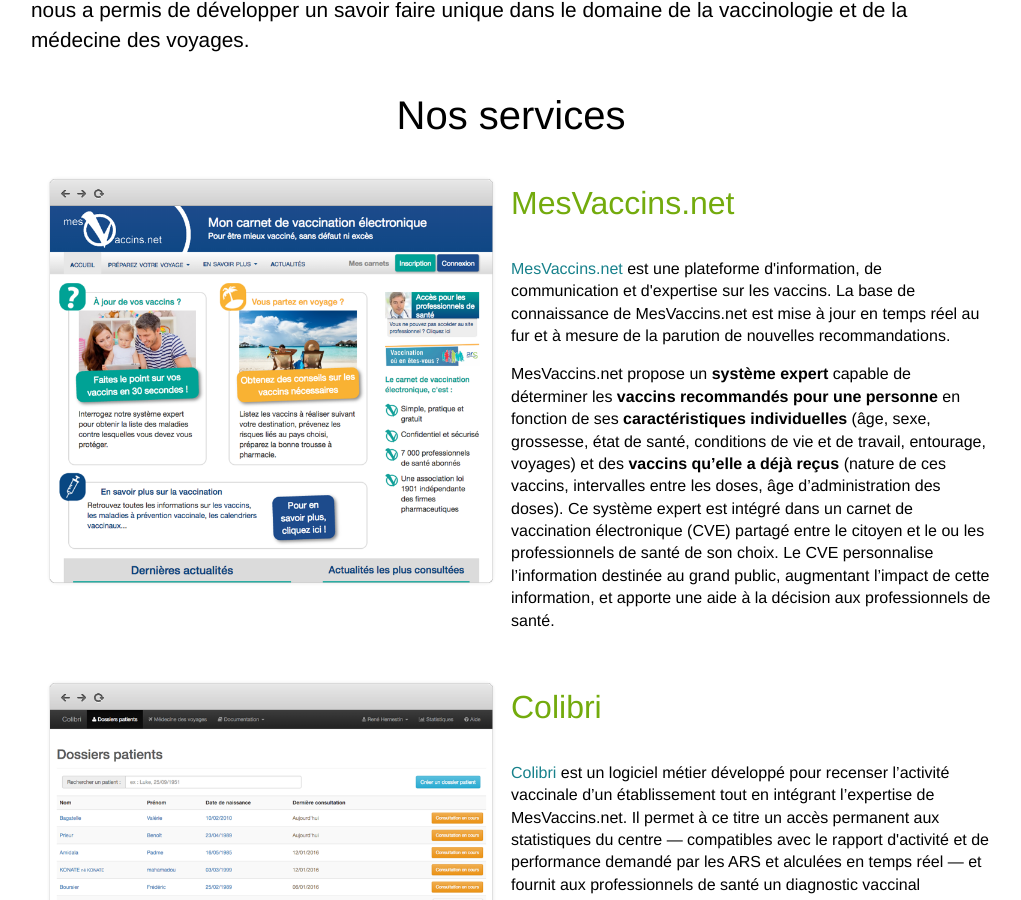
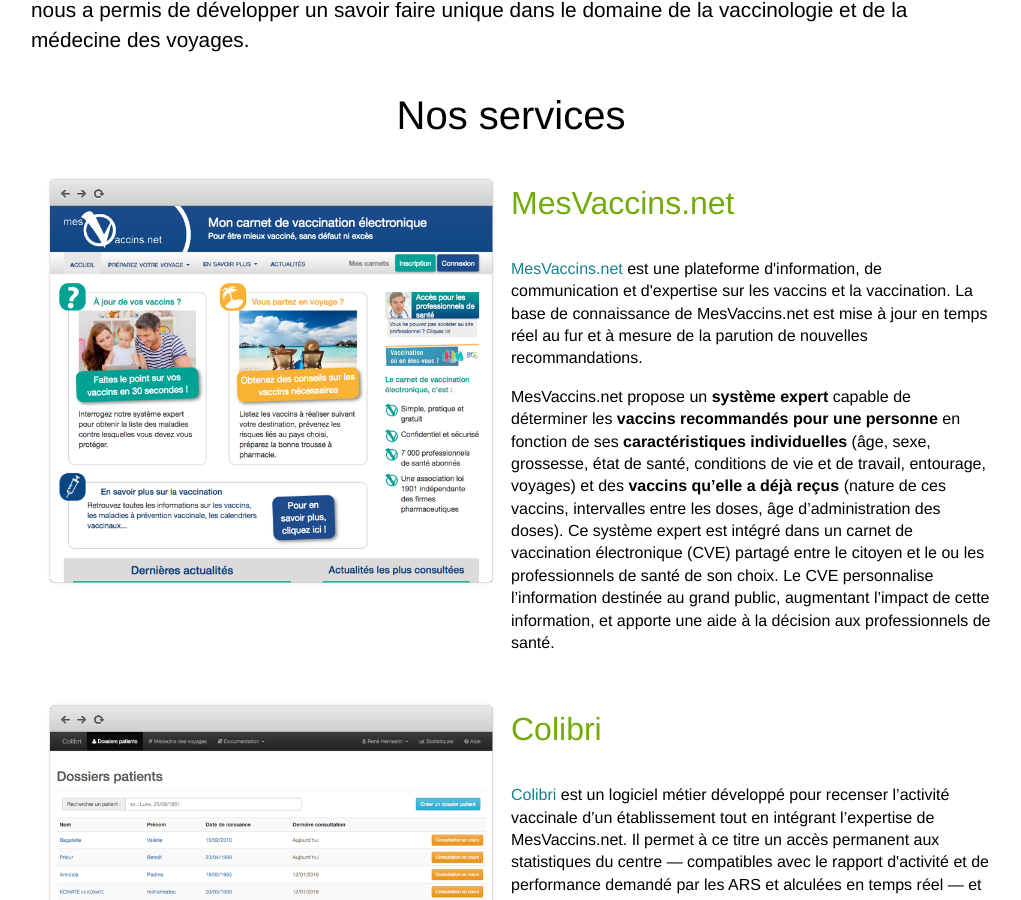
Before and after one commit to Syadem/syadem.github.io, a Jekyll site: the page built from index.html, in a window 1280 px wide and 900 px high, scrolled down 396 px. Shown: the whole window, without its empty margins (129-1150 px from the left). Built offline with Jekyll 4.4.1, drawn with Linux system fonts in a browser that asks for light colours; nearby versions of some CDN libraries.

Commit message:
Update presentation

```diff
--- a/index.html
+++ b/index.html
@@ -24,8 +24,7 @@
     <div class="pure-u-1-2 description">
       <h3>MesVaccins.net</h3>
       <p>
-        <a href="https://www.mesvaccins.net" title="MesVaccins.net">MesVaccins.net</a> est une plateforme d'information, de communication et d'expertise sur les vaccins. La base de connaissance
-        de MesVaccins.net est mise à jour en temps réel au fur et à mesure de la parution de nouvelles recommandations.
+        <a href="https://www.mesvaccins.net" title="MesVaccins.net">MesVaccins.net</a> est une plateforme d'information, de communication et d'expertise sur les vaccins et la vaccination. La base de connaissance de MesVaccins.net est mise à jour en temps réel au fur et à mesure de la parution de nouvelles recommandations.
       </p>
       <p>
         MesVaccins.net propose un <strong>système expert</strong> capable de déterminer les <strong>vaccins recommandés pour une personne</strong> en fonction de ses
```
